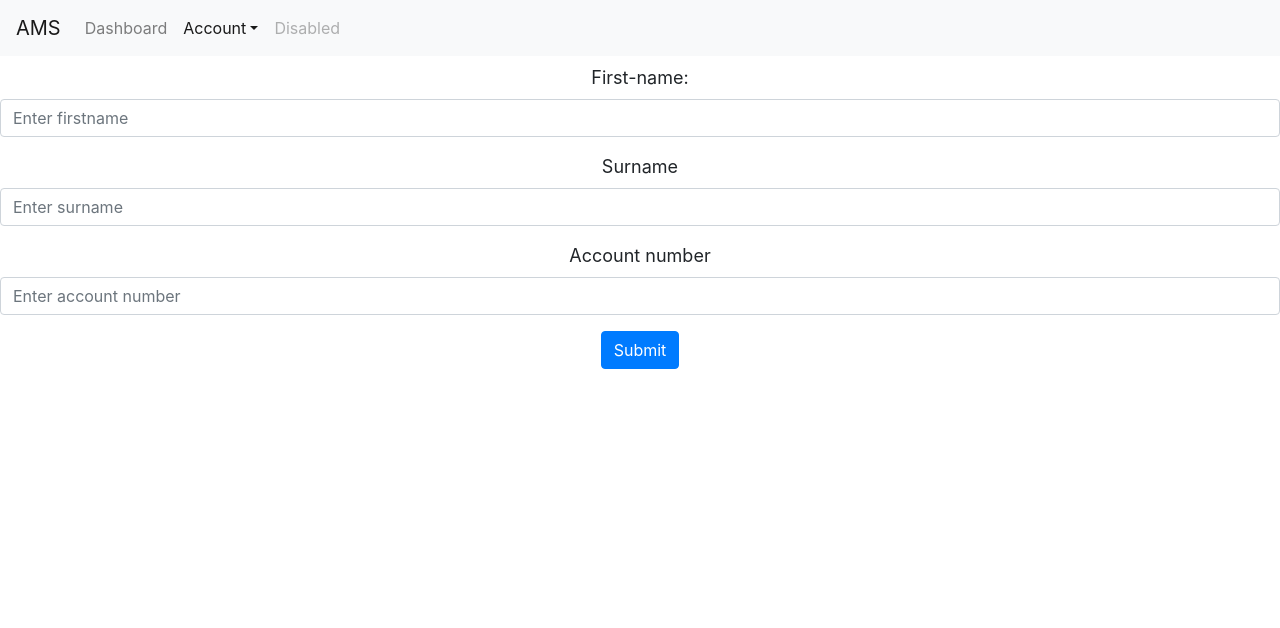
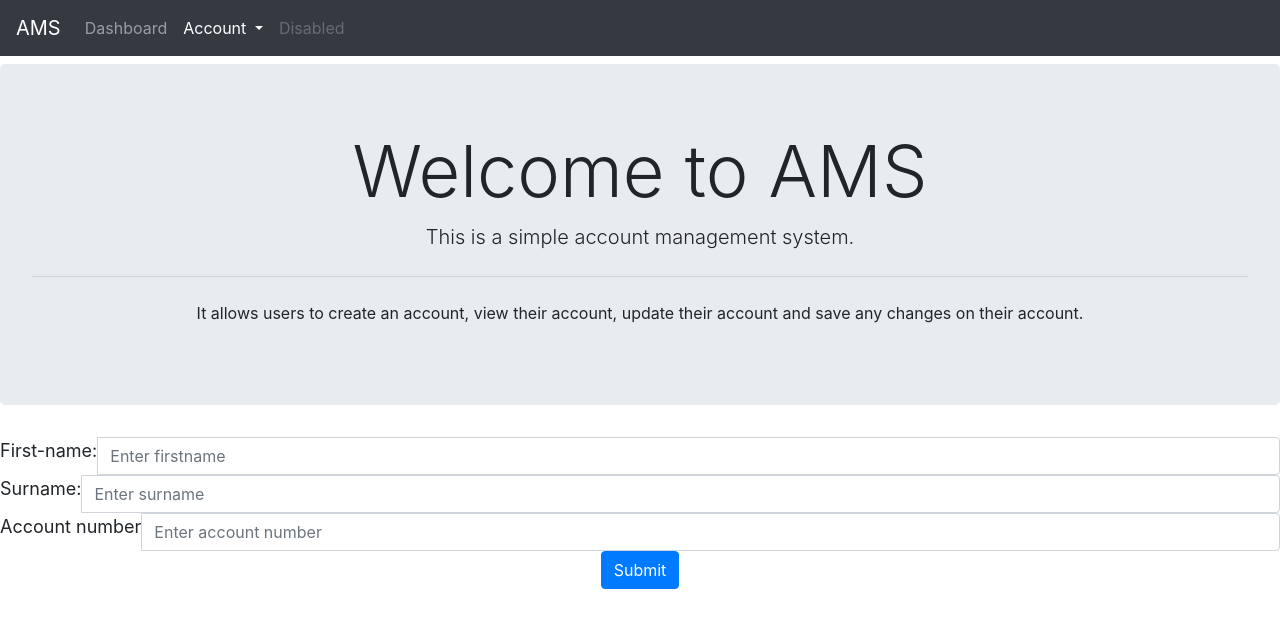
Before and after one commit to tejanhu/QaAMS, a React (Create React App) app in the folder spring-and-react-AMS/frontend/: page / in a window 1280 px wide. Shown: the top 628 px of the page. Built offline with nearby package versions, Linux system fonts and the light colour scheme.

Commit message:
added jumbotron to index

```diff
--- a/spring-and-react-AMS/frontend/package.json
+++ b/spring-and-react-AMS/frontend/package.json
@@ -4,9 +4,11 @@
   "private": true,
   "dependencies": {
     "bootstrap": "^4.1.1",
+    "fontawesome": "^4.7.2",
     "react": "^16.4.1",
     "react-bootstrap": "^0.32.1",
     "react-dom": "^16.4.1",
+    "react-fontawesome": "^1.6.1",
     "react-scripts": "1.1.4"
   },
   "scripts": {
--- a/spring-and-react-AMS/frontend/src/App.js
+++ b/spring-and-react-AMS/frontend/src/App.js
@@ -2,6 +2,8 @@ import React, { Component } from 'react';
 import logo from './logo.svg';
 import './App.css';
 import { Navbar } from 'react-bootstrap';
+import { Jumbotron } from 'react-bootstrap';
+import FontAwesome from 'react-fontawesome';
 
 class App extends Component {
 
@@ -23,7 +25,7 @@ class App extends Component {
     return (
       <div className="App">
         {/* <header className="App-header"> */}
-        <nav class="navbar navbar-expand-lg navbar-light bg-light">
+        <nav class="navbar navbar-expand-lg navbar-dark bg-dark">
       <a class="navbar-brand" href="#">AMS</a>
       <button class="navbar-toggler" type="button" data-toggle="collapse" data-target="#navbarSupportedContent" aria-controls="navbarSupportedContent" aria-expanded="false" aria-label="Toggle navigation">
         <span class="navbar-toggler-icon"></span>
@@ -32,14 +34,14 @@ class App extends Component {
       <div class="collapse navbar-collapse" id="navbarSupportedContent">
         <ul class="navbar-nav mr-auto">
           <li class="nav-item">
-            <a class="nav-link" href="#">Dashboard <span class="sr-only">(current)</span></a>
+            <a class="nav-link" href="#">Dashboard </a>
           </li>
           {/* <li class="nav-item">
             <a class="nav-link" href="#">Link</a>
           </li> */}
           <li class="nav-item active dropdown ">
             <a class="nav-link dropdown-toggle" href="#" id="navbarDropdown" role="button" data-toggle="dropdown" aria-haspopup="true" aria-expanded="false">
-              Account
+              Account <span class="sr-only">(current)</span>
             </a>
             <div class="dropdown-menu" aria-labelledby="navbarDropdown">
               <a class="dropdown-item" href="#">View Accounts</a>
@@ -60,22 +62,28 @@ class App extends Component {
         {/* <p className="App-intro">
           To get started, edit <code>src/App.js</code> and save to reload.
         </p> */}
+        <div class="jumbotron">
+          <h1 class="display-3">Welcome to AMS</h1>
+          <p class="lead">This is a simple account management system.</p>
+          <hr class="my-4"></hr>
+          <p>It allows users to create an account, view their account, update their account and save any changes on their account.</p>
+      </div>
         <div className="App-intro">
 
           <form>
-          <div class="form-group">
+          <div class="input-group">
           <label for="fname">First-name:</label><br/>
           <input type="text" class="form-control" id="fname" placeholder="Enter firstname"/>
           </div>
-          <div class="form-group">
-          <label for="sname">Surname</label><br/>
-          <input type="text" class="form-control" id="fname" placeholder="Enter surname"/>
+          <div class="input-group">
+          <label for="sname">Surname:</label><br/>
+          <input type="text" class="form-control" id="lname" placeholder="Enter surname"/>
           </div>
-          <div class="form-group">
+          <div class="input-group">
           <label for="accno">Account number</label><br/>
           <input type="text" class="form-control" id="acc_no" placeholder="Enter account number"/>
           </div>
-          <button type="submit" class="btn btn-primary">Submit</button>
+          <button type="submit" class="btn btn-primary" role="button" id="submit-btn">Submit</button>
         </form>
 
 
```
Also changed, not shown: 1 other file (tests, documents, lock files or other folders).
